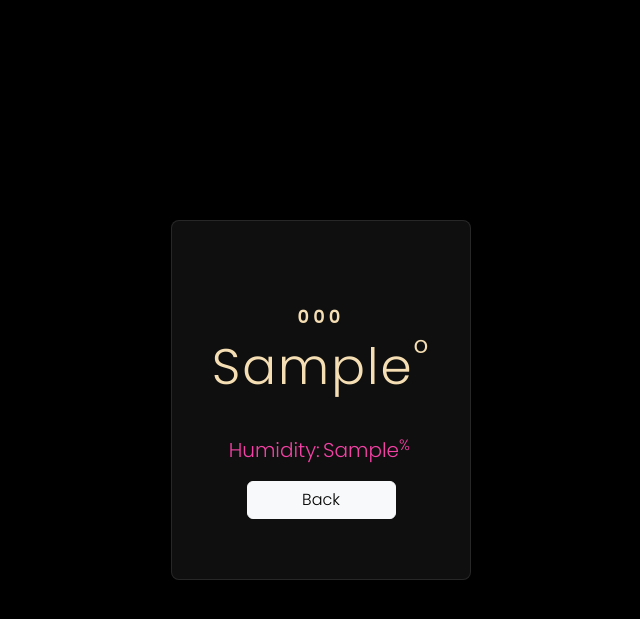
After one commit to SookX/The-Thermometerian, a Flask app: page /temp/1 in a window 1280 px wide. The commit adds this page. Shown: the top 619 px of the page, without its empty margins (319-959 px from the left). Run offline with Flask 3, Linux system fonts and the light colour scheme; tables that the repository leaves empty hold one stand-in row (values such as "Sample post").

Commit message:
A lot of changes

```diff
--- a/main.py
+++ b/main.py
@@ -14,12 +14,33 @@ class User(db.Model):
     username = db.Column(db.String(), unique = False, nullable = False)
     password = db.Column(db.String(), nullable = False)
 
+class Code(db.Model):
+    __tablename__ = 'code'
+    id = db.Column(db.Integer(), primary_key = True)
+    name = db.Column(db.String(), nullable = False)
+    holder = db.Column(db.String(), nullable = False)
+    code = db.Column(db.String(), nullable = False)
+
+class Temperature(db.Model):
+    id = db.Column(db.Integer(), primary_key = True)
+    serial_number = db.Column(db.String(), nullable = False)
+    temp = db.Column(db.String(), nullable = False)
+    humidity = db.Column(db.String(), nullable = False)
+
+class Example(db.Model):
+    id = db.Column(db.Integer, primary_key = True)
+    data = db.Column(db.String(), nullable = False)
+
 @app.route('/')
 def home():
-    return render_template('index.html')
+
+
+        return render_template('index.html')
 
 @app.route('/login', methods=['GET', 'POST'])
 def login():
+    if 'remember' in session and session['remember'] == True:
+        return redirect(url_for('buttons'))
     if request.method == 'POST':
         email = request.form.get('email')
         password = request.form.get('password')
@@ -28,14 +49,19 @@ def login():
             hash_object = hashlib.sha256(password.encode('utf-8'))
             hex_dig = hash_object.hexdigest()
             if user.password == hex_dig:
+                session['remember'] = True
                 session['email'] = email
-                return redirect(url_for('profile'))
+                session.permanent = True
+                return redirect(url_for('buttons'))
         flash('Invalid email or password')
 
     return render_template('login.html')
 
 @app.route('/register', methods=['GET', 'POST'])
 def register():
+    if 'remember' in session and session['remember'] == True:
+        return redirect(url_for('buttons'))
+
     if request.method == 'POST':
         username = request.form['username']
         email = request.form['email']
@@ -52,15 +78,75 @@ def register():
             db.session.add(user)
             db.session.commit()
             session['email'] = email
-            return redirect(url_for('profile'))
+            session['remember'] = True
+            session.permanent = True
+            return redirect(url_for('buttons'))
         else:
             flash('Passwords do not match')
             return redirect(url_for('register'))
     else:
         return render_template('login.html')
 
-@app.route('/profile')
-def profile():
+
+@app.route('/logout')
+def logout():
+    session.pop("email", None)
+    session.pop("remember", None)
+    return redirect('/')
+
+
+@app.route('/profile', methods=["POST", "GET"])
+def buttons():
+    show = False
+    if request.method == "POST":
+        if "device" in request.form:
+            show = True
+        elif "hide" in request.form:
+            show = False
+    holder = session['email']
+    codes = Code.query.filter_by(holder=holder).all()
+    return render_template('profile.html', show=show, codes = codes)
+
+@app.route('/code', methods=["POST", "GET"])
+def thermometers():
+    if request.method == "POST":
+        code = request.form.get('code')
+        if code == "":
+            return redirect(url_for('buttons'))
+
+        holder = session['email']
+        user = Code(code=code, holder=holder)
+        db.session.add(user)
+        db.session.commit()
+        return redirect(url_for('buttons'))
     return render_template('profile.html')
+
+
+@app.route('/data', methods=['POST'])
+def save_data():
+    # Code to save data to the database
+    serial_number = request.form['serial_number']
+    temp = request.form['temp']
+    humidity = request.form['humidity']
+    device = Temperature.query.filter_by(serial_number=serial_number).first()
+    if device:
+        device.temp = temp
+        device.humidity = humidity
+    else:
+        device = Temperature(serial_number=serial_number, temp=temp, humidity=humidity)
+        db.session.add(device)
+    db.session.commit()
+    return 'Data saved successfully!'
+
+@app.route('/temp/<int:code_id>')
+def temp(code_id):
+    code = Code.query.get_or_404(code_id)
+    code = code.code
+    device = Temperature.query.filter_by(serial_number=code).first()
+    if device is not None:
+        temp = device.temp
+        humidity = device.humidity
+        return render_template('temp.html', temp=temp, humidity=humidity, code=code)
+    return render_template('temp.html', code=code)
 if __name__ == '__main__':
-    app.run(debug=True)
+    app.run(host = '0.0.0.0', debug=True)
--- a/templates/index.html
+++ b/templates/index.html
@@ -151,7 +151,7 @@ nav.navbar .navbar-nav li.nav-item a.nav-link.btn:hover {
             <div class="col-md-6">
               <h1 class="text-white"> The Thermometerian</h1>
               <p class="text-white">We believe that knowledge is power, especially when it comes to the weather. That's why we've created a platform that allows you to track temperature fluctuations in your area with ease.</p>
-                <a href="" class="btn">
+                <a href="{{url_for('login')}}" class="btn">
                     <button >Learn More</button>
                 </a>
             </div>
--- /dev/null
+++ b/templates/temp.html
@@ -0,0 +1,98 @@
+<!DOCTYPE html>
+<html lang="en">
+<head>
+    <title>Weather Card UI</title>
+    <!--Google Font-->
+    <link href="https://cdn.jsdelivr.net/npm/bootstrap@5.2.3/dist/css/bootstrap.min.css" rel="stylesheet" integrity="sha384-rbsA2VBKQhggwzxH7pPCaAqO46MgnOM80zW1RWuH61DGLwZJEdK2Kadq2F9CUG65" crossorigin="anonymous">
+
+    <link href="https://fonts.googleapis.com/css2?family=Poppins:wght@300;600&display=swap" rel="stylesheet">
+    <!--Stylesheet-->
+    <style>
+        *{
+            padding: 0;
+            margin: 0;
+            box-sizing: border-box;
+        }
+        body{
+            background: black;
+            background-size: cover;
+        }
+        .card{
+            height: 360px;
+            width: 300px;
+            background-color: rgba(255,255,255,0.06);
+            position: absolute;
+            margin: auto;
+            left: 0;
+            display: flex;
+            justify-content: center;
+            align-items: center;
+            right: 0;
+            top: 0;
+            bottom: 0;
+            backdrop-filter: blur(20px);
+            border: 1px solid rgba(255,255,255,0.1);
+            box-shadow: 20px 20px 22px rgba(0,0,0,0.2);
+            border-radius: 8px;
+            font-family: 'Poppins',sans-serif;
+            color: wheat;
+        }
+        h4{
+            letter-spacing: 4px;
+            font-weight: 600;
+            font-size: 18px;
+            text-align: center;
+            margin: 25px 0 10px 0;
+        }
+        h6{
+            text-align: center;
+            color: wheat;
+            font-size: 15px;
+            letter-spacing: 5px;
+            font-weight: 300;
+            margin-bottom: 25px;
+        }
+        .card img{
+            width: 22%;
+            margin-left: 39%;
+        }
+        h1{
+            letter-spacing: 2px;
+            text-align: center;
+            font-size: 50px;
+            font-weight: 300;
+        }
+        .container{
+            width: 70%;
+            margin-left: 15%;
+            display: grid;
+            grid-template-columns: auto auto;
+            margin-top: 30px;
+        }
+        .container p, span {
+            font-weight: 300;
+            font-size: 20px;
+            color: #f441a5;
+        }
+    </style>
+</head>
+<body>
+    <div class="card">
+        <h4>{{code}}</h4>
+        <h1>{{temp}}<sup>&deg;</sup></h1>
+        <div class="container">
+                <p>Humidity:</p>
+                <span>{{humidity}}<sup>%</sup></span>
+        </div>
+        <a href="{{url_for('buttons')}}" class="btn btn-light w-50">
+            Back
+        </a>
+    </div>
+    <script>
+        setInterval(function() {
+            location.reload();
+        }, 500);
+        </script>
+
+</body>
+</html>
```
Also changed, not shown: templates/profile.html (+109 -1 lines).
